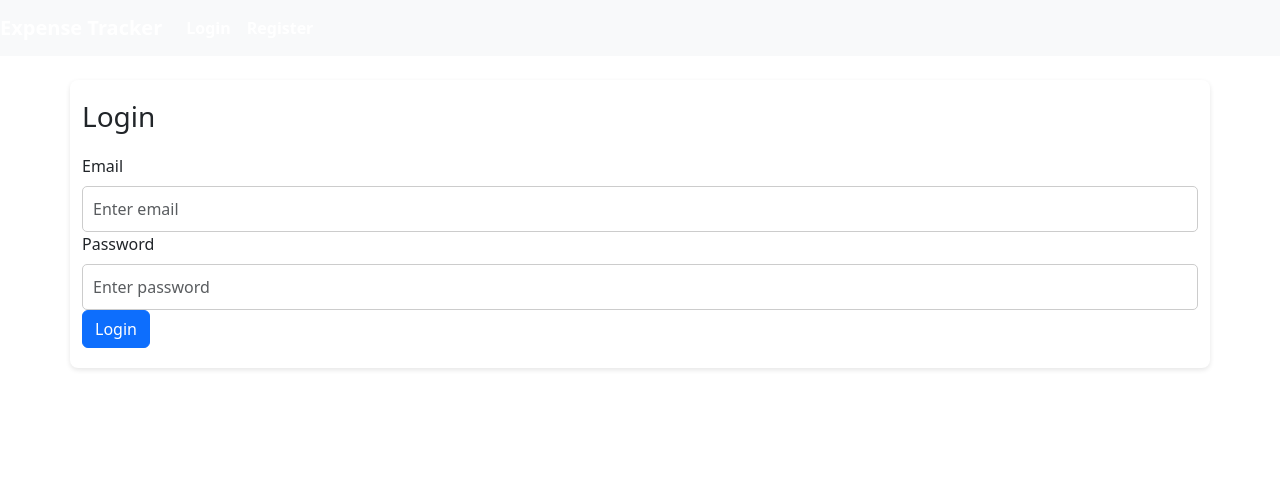
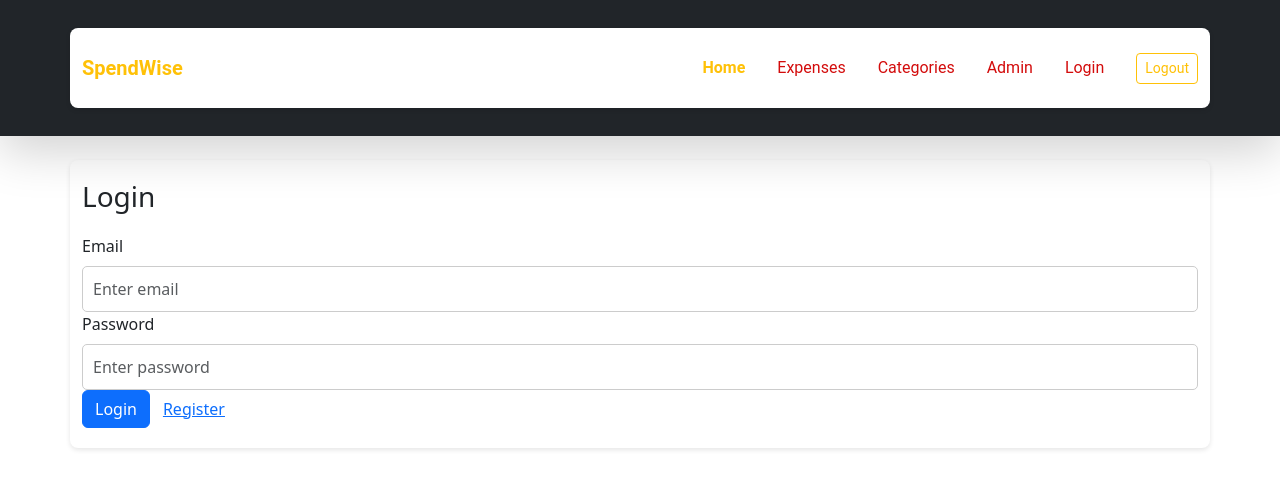
Before and after one commit to patelbinal/ai-demo-app, a React (Create React App) app in the folder SpendWise/ClientApp/: page / in a window 1280 px wide. Shown: the top 488 px of the page. Built offline with nearby package versions, Linux system fonts and the light colour scheme; no server answers.

Commit message:
Added Navbar

```diff
--- a/SpendWise/ClientApp/src/components/LoginPage.js
+++ b/SpendWise/ClientApp/src/components/LoginPage.js
@@ -19,6 +19,10 @@ const LoginPage = () => {
             .catch((err) => {
                 setError(err.response?.data?.Message || 'Login failed');
             });
+    };
+
+    const handleRegister = () => {
+        navigate('/register'); // Redirect to register page
     };
 
     return (
@@ -47,6 +51,9 @@ const LoginPage = () => {
                 <Button variant="primary" type="submit">
                     Login
                 </Button>
+                <Button variant="link" onClick={handleRegister}>
+                    Register
+                </Button>
             </Form>
         </div>
     );
--- /dev/null
+++ b/SpendWise/ClientApp/src/components/NavBar.css
@@ -0,0 +1,38 @@
+/* NavBar.css */
+.navbar {
+    font-family: "Roboto", sans-serif;
+    box-shadow: 0 4px 6px rgba(0, 0, 0, 0.1);
+    background-color: #ab2544;
+}
+
+.navbar-brand {
+    font-size: 1.8rem;
+    color: #ffc107 !important;
+}
+
+.nav-link {
+    font-size: 1rem;
+    color: #d30c0c !important;
+    transition: color 0.3s ease;
+}
+
+.nav-link:hover {
+    color: #ffc107 !important;
+    text-decoration: underline;
+}
+
+.nav-link.active {
+    font-weight: bold;
+    color: #ffc107 !important;
+}
+
+button.logout-btn {
+    border: 1px solid #ffc107;
+    color: #ffc107;
+    transition: all 0.3s ease;
+}
+
+button.logout-btn:hover {
+    background-color: #ffc107;
+    color: #343a40;
+}
--- a/SpendWise/ClientApp/src/components/Navbar.js
+++ b/SpendWise/ClientApp/src/components/Navbar.js
@@ -1,38 +1,39 @@
-import React, { useContext } from 'react';
-import { Navbar, Nav, Button } from 'react-bootstrap';
-import { Link } from 'react-router-dom';
-import { AuthContext } from '../AuthContext';
+import React from "react";
+import { Navbar, Nav, Container, Button } from "react-bootstrap";
+import { Link, NavLink } from "react-router-dom";
+import './NavBar.css';
 
 const NavBar = () => {
-    const { user, logout } = useContext(AuthContext);
-
     return (
-        <Navbar bg="light" expand="lg">
-            <Navbar.Brand as={Link} to="/">
-                Expense Tracker
-            </Navbar.Brand>
-            <Navbar.Toggle aria-controls="basic-navbar-nav" />
-            <Navbar.Collapse id="basic-navbar-nav">
-                <Nav className="ml-auto">
-                    {user ? (
-                        <>
-                            <Navbar.Text className="mr-3">Welcome, {user.Name}</Navbar.Text>
-                            <Button variant="outline-danger" onClick={logout}>
-                                Logout
-                            </Button>
-                        </>
-                    ) : (
-                        <>
-                            <Nav.Link as={Link} to="/login">
-                                Login
-                            </Nav.Link>
-                            <Nav.Link as={Link} to="/register">
-                                Register
-                            </Nav.Link>
-                        </>
-                    )}
-                </Nav>
-            </Navbar.Collapse>
+        <Navbar bg="dark" variant="dark" expand="lg" className="navbar shadow-lg">
+            <Container>
+                <Navbar.Brand as={Link} to="/" className="navbar-brand fw-bold">
+                    SpendWise
+                </Navbar.Brand>
+                <Navbar.Toggle aria-controls="navbar-nav" />
+                <Navbar.Collapse id="navbar-nav">
+                    <Nav className="ms-auto align-items-center">
+                        <Nav.Link as={NavLink} to="/" className="nav-link px-3" activeClassName="active">
+                            Home
+                        </Nav.Link>
+                        <Nav.Link as={NavLink} to="/expenses" className="nav-link px-3" activeClassName="active">
+                            Expenses
+                        </Nav.Link>
+                        <Nav.Link as={NavLink} to="/categories" className="nav-link px-3" activeClassName="active">
+                            Categories
+                        </Nav.Link>
+                        <Nav.Link as={NavLink} to="/admin" className="nav-link px-3" activeClassName="active">
+                            Admin
+                        </Nav.Link>
+                        <Nav.Link as={NavLink} to="/login" className="nav-link px-3" activeClassName="active">
+                            Login
+                        </Nav.Link>
+                        <Button variant="outline-warning" size="sm" className="logout-btn ms-3">
+                            Logout
+                        </Button>
+                    </Nav>
+                </Navbar.Collapse>
+            </Container>
         </Navbar>
     );
 };
--- a/SpendWise/ClientApp/src/index.css
+++ b/SpendWise/ClientApp/src/index.css
@@ -12,19 +12,6 @@ body {
     line-height: 1.6;
 }
 
-/* Navbar */
-.navbar {
-    background-color: #007bff !important;
-}
-
-.navbar a {
-    color: white !important;
-    font-weight: bold;
-}
-
-.navbar a:hover {
-    color: #d1ecf1 !important;
-}
 
 /* Container */
 .container {
```
